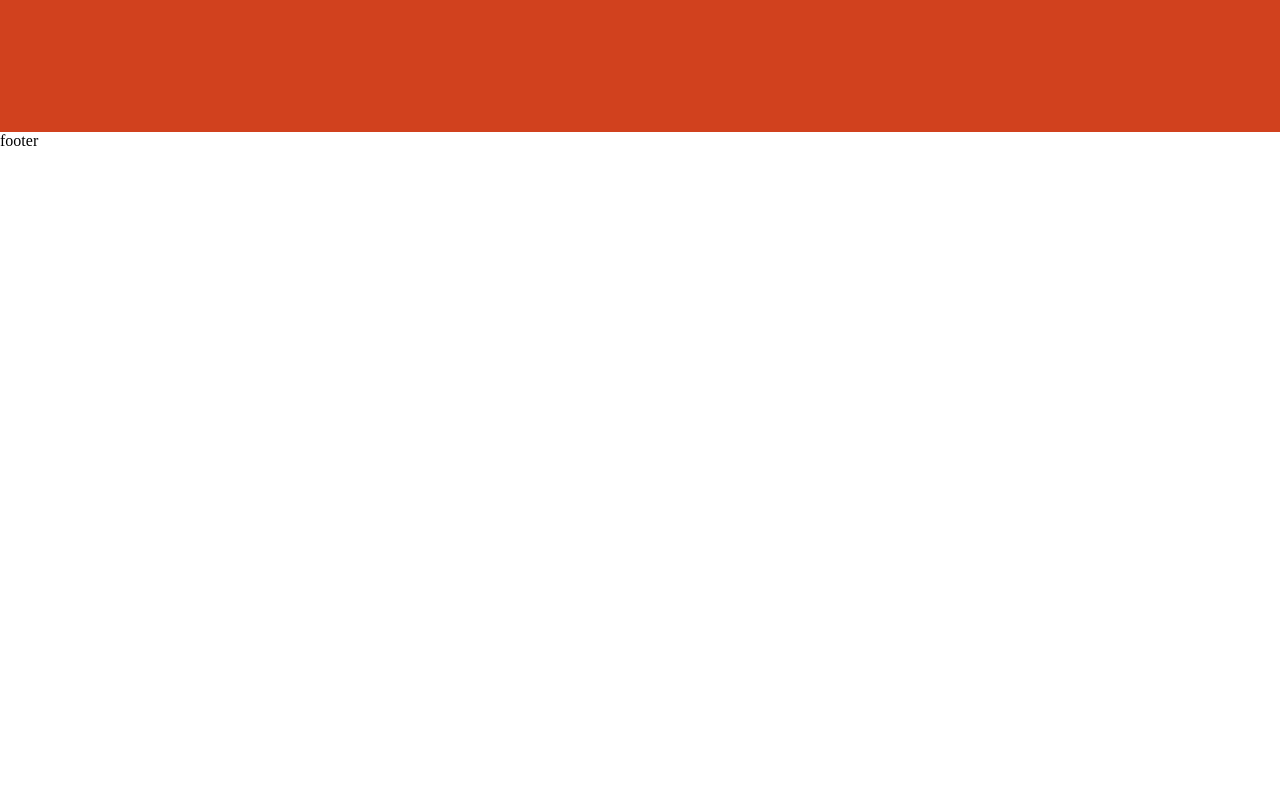
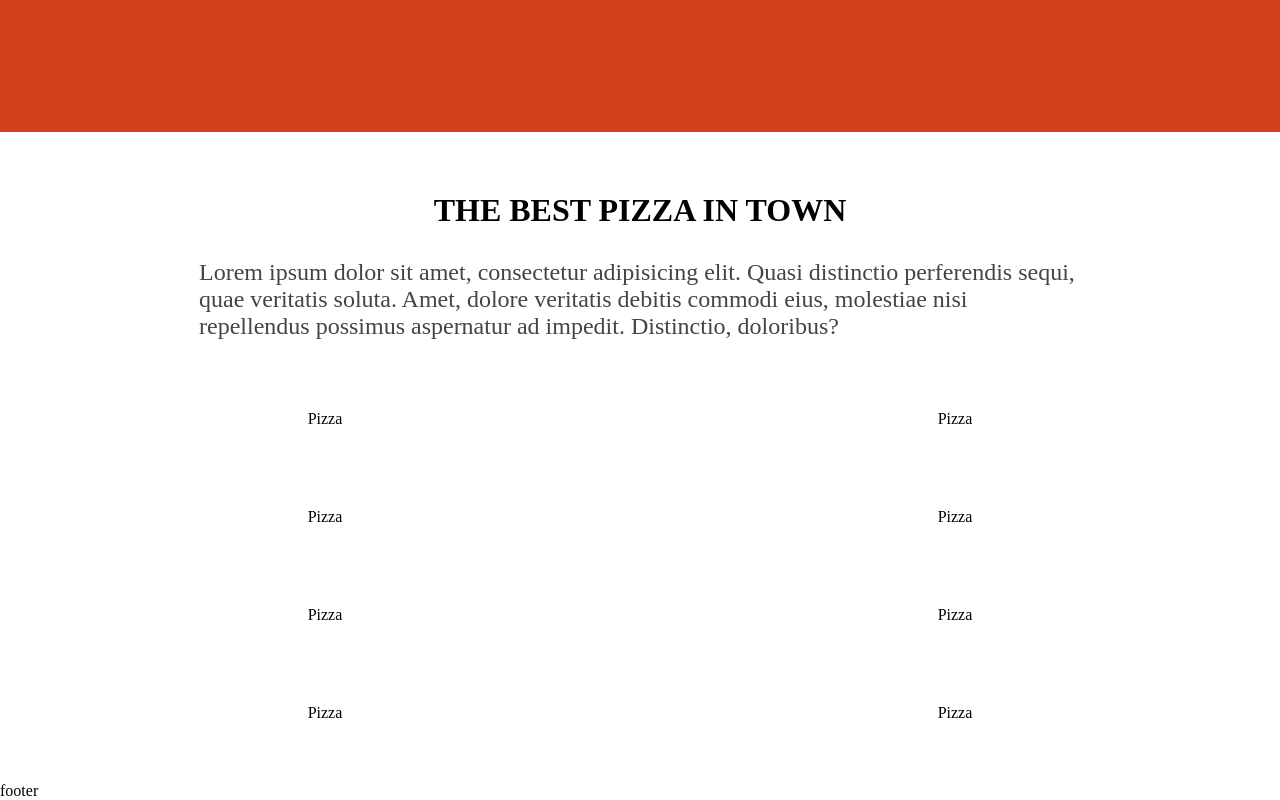
Before and after one commit to hridoyhalder1/food-ordering-app, a Next.js app: page / in a window 1280 px wide. Shown: the part 668-1468 px from the top of the page. Before the commit the page ends 818 px from the top, so only its background shows below. Built offline with nearby package versions, Linux system fonts and the light colour scheme.

Commit message:
slider added

```diff
--- /dev/null
+++ b/components/PizzaCard.js
@@ -0,0 +1,14 @@
+import React from 'react';
+import styles from '../styles/PizzaCard.module.css';
+
+
+const PizzaCard = () => {
+    return (
+        <div className={styles.container}>
+            Pizza
+
+        </div>
+    );
+};
+
+export default PizzaCard;
--- /dev/null
+++ b/components/PizzaList.js
@@ -0,0 +1,27 @@
+import React from 'react';
+import styles from '../styles/PizzaList.module.css';
+import PizzaCard from './PizzaCard';
+
+const PizzaList = () => {
+    return (
+        <div className={styles.container}>
+            <h1 className={styles.title}>THE BEST PIZZA IN TOWN</h1>
+            <p className={styles.desc}>
+                Lorem ipsum dolor sit amet, consectetur adipisicing elit. Quasi distinctio perferendis sequi, quae veritatis soluta. Amet, dolore veritatis debitis commodi eius, molestiae nisi repellendus possimus aspernatur ad impedit. Distinctio, doloribus?
+            </p>
+            <div className={styles.wrapper}>
+                <PizzaCard></PizzaCard>
+                <PizzaCard></PizzaCard>
+                <PizzaCard></PizzaCard>
+                <PizzaCard></PizzaCard>
+                <PizzaCard></PizzaCard>
+                <PizzaCard></PizzaCard>
+                <PizzaCard></PizzaCard>
+                <PizzaCard></PizzaCard>
+
+            </div>
+        </div>
+    );
+};
+
+export default PizzaList;
--- a/pages/index.js
+++ b/pages/index.js
@@ -2,6 +2,7 @@ import Head from 'next/head'
 import Image from 'next/image'
 import { Inter } from 'next/font/google'
 import Featured from '@/components/Featured'
+import PizzaList from '@/components/PizzaList'
 
 const inter = Inter({ subsets: ['latin'] })
 
@@ -15,6 +16,7 @@ export default function Home() {
         <link rel="icon" href="/favicon.ico" />
       </Head>
       <Featured></Featured>
+      <PizzaList></PizzaList>
     </>
   )
 }
--- /dev/null
+++ b/styles/PizzaCard.module.css
@@ -0,0 +1,9 @@
+.container{
+    width: 50%;
+    padding: 10px;
+    display: flex;
+    align-items: center;
+    justify-content: center;
+    padding: 40px 20px;
+
+}
--- /dev/null
+++ b/styles/PizzaList.module.css
@@ -0,0 +1,21 @@
+.container{
+    color: black;
+    margin-top: 40px;
+    padding: 20px 10px;
+    display: flex;
+    flex-direction: column;
+    align-items: center;
+}
+.desc{
+    padding: 30px 0;
+    font-size: 24px;
+    color: #444;
+    width: 70%;
+}
+.wrapper{
+    width: 100%;
+    display: flex;
+    align-items: center;
+    justify-content: center;
+    flex-wrap: wrap;
+}
```
